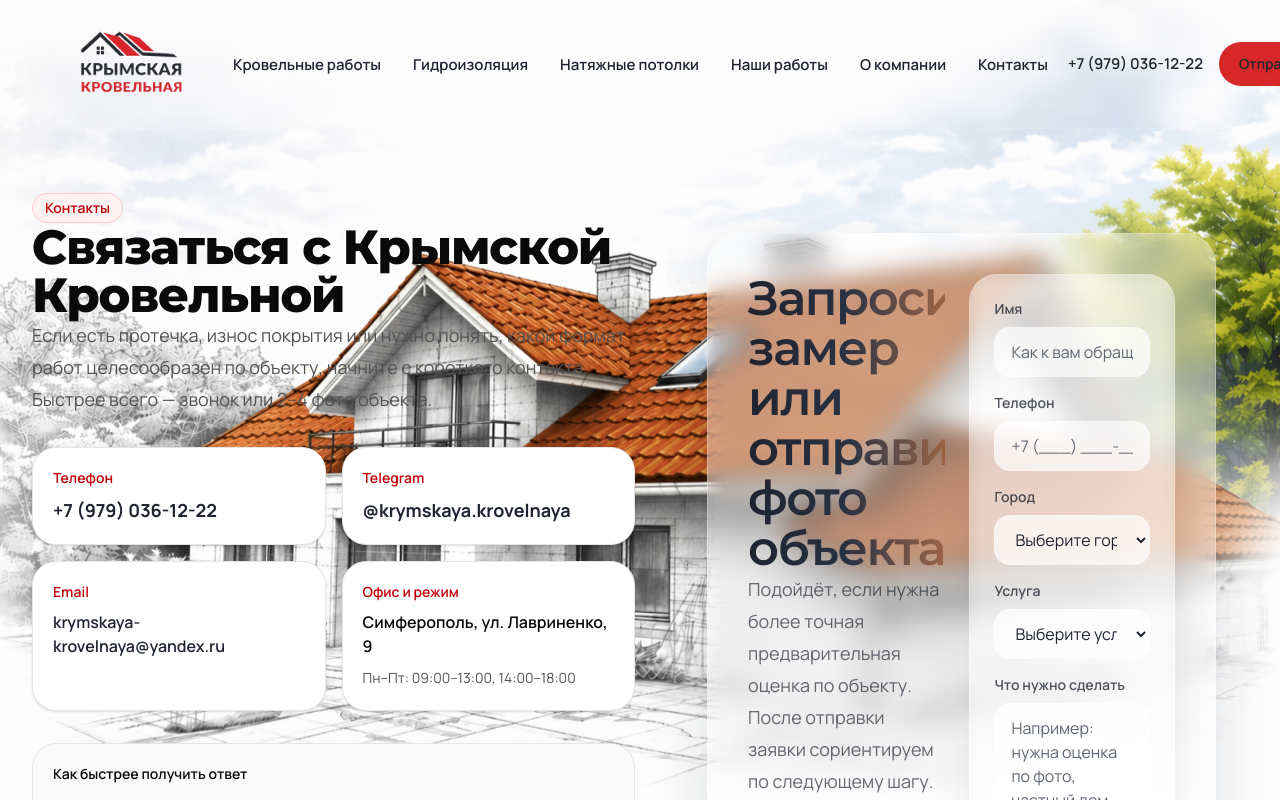
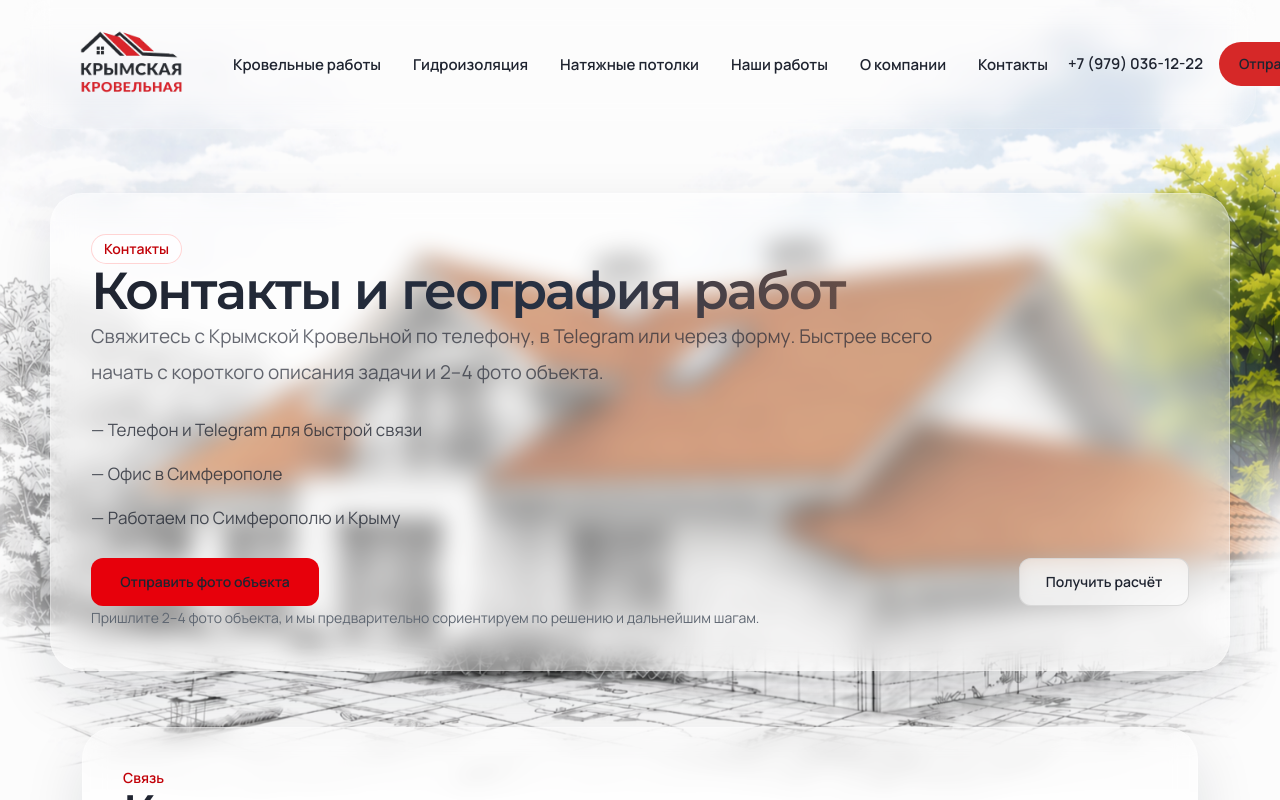
Before and after one commit to free-bad-Man/roof, a Next.js app: page /kontakty in a window 1280 px wide. Shown: the top 800 px of the page. Built offline with nearby package versions, Linux system fonts and the light colour scheme.

Commit message:
Route contacts page through ContactsPageTemplate

```diff
--- a/src/app/kontakty/page.tsx
+++ b/src/app/kontakty/page.tsx
@@ -1,102 +1,5 @@
-import { company } from '@/shared/data/site';
-import { LeadForm } from '@/components/forms/LeadForm';
+import { ContactsPageTemplate } from '@/components/templates/ContactsPageTemplate';
 
 export default function ContactsPage() {
-  return (
-    <>
-      <section className="mx-auto max-w-7xl px-4 pb-8 pt-12 md:px-6 lg:px-8 lg:pt-16">
-        <div className="grid gap-10 lg:grid-cols-[1fr_.95fr]">
-          <div>
-            <p className="inline-flex rounded-full border border-red-200 bg-red-50 px-3 py-1 text-sm font-semibold text-red-700">
-              Контакты
-            </p>
-
-            <h1 className="mt-5 text-4xl font-extrabold tracking-tight text-neutral-950 md:text-5xl">
-              Связаться с Крымской Кровельной
-            </h1>
-
-            <p className="mt-5 max-w-2xl text-lg leading-8 text-neutral-600">
-              Если есть протечка, износ покрытия или нужно понять, какой формат
-              работ целесообразен по объекту, начните с короткого контакта.
-              Быстрее всего — звонок или 2–4 фото объекта.
-            </p>
-
-            <div className="mt-8 grid gap-4 sm:grid-cols-2">
-              <div className="rounded-3xl border border-neutral-200 bg-white p-5 shadow-sm">
-                <div className="text-sm font-semibold text-red-700">
-                  Телефон
-                </div>
-                <a
-                  href={company.phoneHref}
-                  className="mt-2 block text-lg font-bold text-neutral-950 hover:text-red-700"
-                >
-                  {company.phone}
-                </a>
-              </div>
-
-              <div className="rounded-3xl border border-neutral-200 bg-white p-5 shadow-sm">
-                <div className="text-sm font-semibold text-red-700">
-                  Telegram
-                </div>
-                <a
-                  href={company.telegramHref}
-                  target="_blank"
-                  rel="noreferrer"
-                  className="mt-2 block text-lg font-bold text-neutral-950 hover:text-red-700"
-                >
-                  {company.telegram}
-                </a>
-              </div>
-
-              <div className="rounded-3xl border border-neutral-200 bg-white p-5 shadow-sm">
-                <div className="text-sm font-semibold text-red-700">Email</div>
-                <a
-                  href={company.emailHref}
-                  className="mt-2 block text-base font-semibold text-neutral-950 hover:text-red-700"
-                >
-                  {company.email}
-                </a>
-              </div>
-
-              <div className="rounded-3xl border border-neutral-200 bg-white p-5 shadow-sm">
-                <div className="text-sm font-semibold text-red-700">
-                  Офис и режим
-                </div>
-                <div className="mt-2 text-base font-semibold text-neutral-950">
-                  {company.address}
-                </div>
-                <div className="mt-2 text-sm leading-6 text-neutral-600">
-                  {company.worktime}
-                </div>
-              </div>
-            </div>
-
-            <div className="mt-8 rounded-3xl border border-neutral-200 bg-neutral-50 p-5">
-              <div className="text-sm font-semibold text-neutral-950">
-                Как быстрее получить ответ
-              </div>
-              <ul className="mt-3 space-y-2 text-sm leading-6 text-neutral-600">
-                <li>— позвоните или оставьте заявку</li>
-                <li>— укажите город и тип объекта</li>
-                <li>— кратко опишите проблему</li>
-                <li>— по возможности сразу пришлите 2–4 фото объекта</li>
-              </ul>
-            </div>
-
-            <p className="mt-6 text-sm leading-7 text-neutral-500">
-              {company.geoLine}
-            </p>
-          </div>
-
-          <div>
-            <LeadForm
-              variant="inspection"
-              title="Запросить замер или отправить фото объекта"
-              subtitle="Подойдёт, если нужна более точная предварительная оценка по объекту. После отправки заявки сориентируем по следующему шагу."
-            />
-          </div>
-        </div>
-      </section>
-    </>
-  );
+  return <ContactsPageTemplate />;
 }
```
